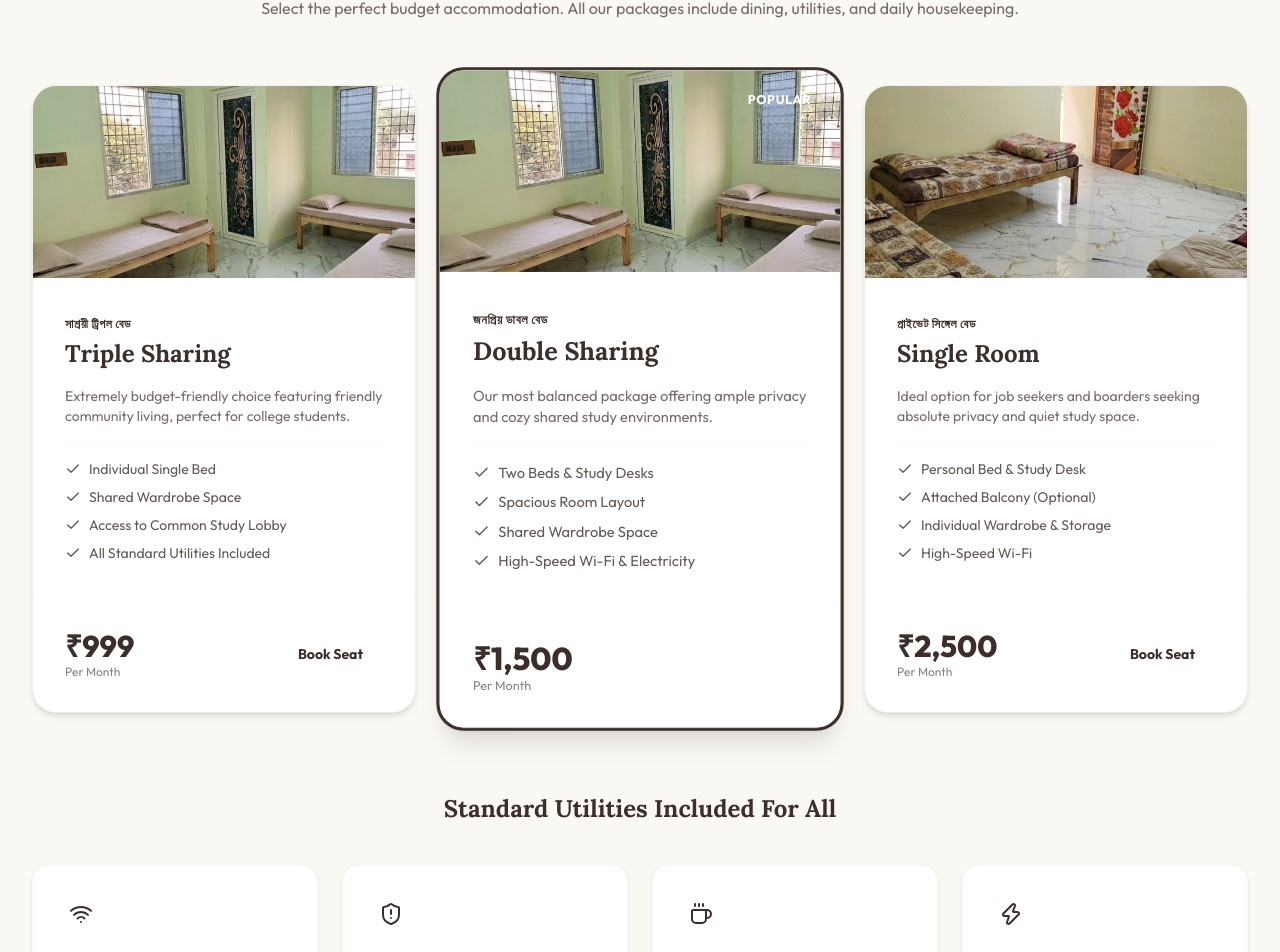
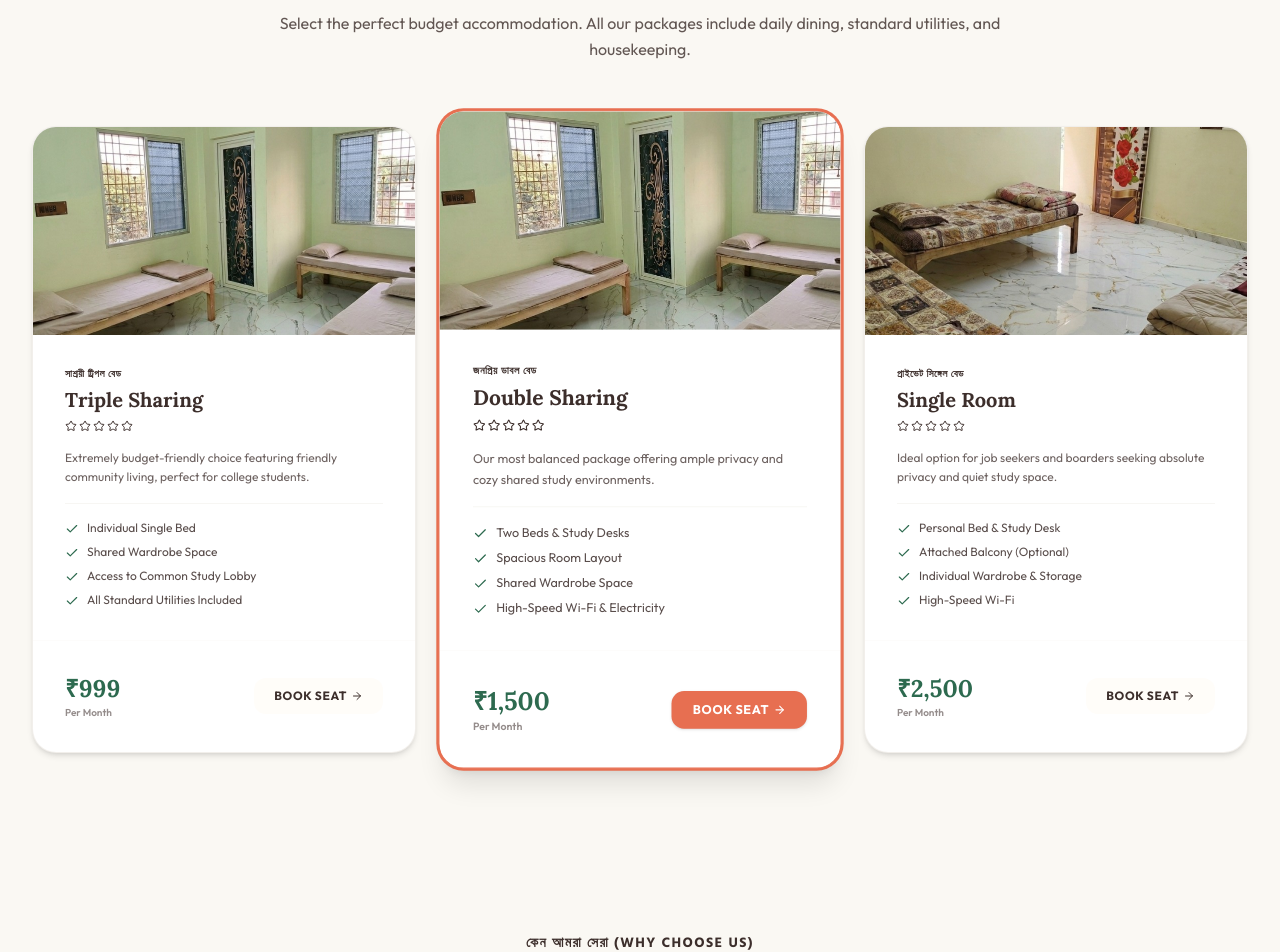
Before and after one commit to adeditsmsg-oss/kanak-mess, a Next.js app: page / in a window 1280 px wide. Shown: the part 1817-2769 px from the top of the page. Built offline with nearby package versions, Linux system fonts and the light colour scheme.

Commit message:
Upload src/components/Services.tsx to main (Next.js layout upgrade)

```diff
--- a/src/components/Services.tsx
+++ b/src/components/Services.tsx
@@ -1,5 +1,7 @@
+'use client';
+
 import React from 'react';
-import { Wifi, ShieldAlert, Coffee, Zap, Check } from 'lucide-react';
+import { Check, ArrowRight, Star } from 'lucide-react';
 
 export default function Services() {
   const rooms = [
@@ -7,96 +9,96 @@ export default function Services() {
       id: 'triple',
       name: 'Triple Sharing',
       banglaName: 'সাশ্রয়ী ট্রিপল বেড',
-      price: '₹999',
+      price: '999',
       period: 'Per Month',
       popular: false,
       description: 'Extremely budget-friendly choice featuring friendly community living, perfect for college students.',
       features: ['Individual Single Bed', 'Shared Wardrobe Space', 'Access to Common Study Lobby', 'All Standard Utilities Included'],
-      image: 'images/bedroom_green.jpg'
+      image: '/kanak-mess/images/bedroom_green.jpg'
     },
     {
       id: 'double',
       name: 'Double Sharing',
       banglaName: 'জনপ্রিয় ডাবল বেড',
-      price: '₹1,500',
+      price: '1,500',
       period: 'Per Month',
       popular: true,
       description: 'Our most balanced package offering ample privacy and cozy shared study environments.',
       features: ['Two Beds & Study Desks', 'Spacious Room Layout', 'Shared Wardrobe Space', 'High-Speed Wi-Fi & Electricity'],
-      image: 'images/bedroom_green.jpg'
+      image: '/kanak-mess/images/bedroom_green.jpg'
     },
     {
       id: 'single',
       name: 'Single Room',
       banglaName: 'প্রাইভেট সিঙ্গেল বেড',
-      price: '₹2,500',
+      price: '2,500',
       period: 'Per Month',
       popular: false,
       description: 'Ideal option for job seekers and boarders seeking absolute privacy and quiet study space.',
       features: ['Personal Bed & Study Desk', 'Attached Balcony (Optional)', 'Individual Wardrobe & Storage', 'High-Speed Wi-Fi'],
-      image: 'images/bedroom_yellow.jpg'
+      image: '/kanak-mess/images/bedroom_yellow.jpg'
     }
   ];
 
-  const amenities = [
-    { title: 'High-Speed Wi-Fi', desc: 'Unlimited internet access across all rooms', icon: Wifi },
-    { title: 'CCTV & Security', desc: '24/7 boundary security and active wardens', icon: ShieldAlert },
-    { title: 'Delicious Daily Meals', desc: 'Consistent, hygienic home-style food cooked daily', icon: Coffee },
-    { title: 'Water & Power Backup', desc: 'RO filtered water and continuous electricity flow', icon: Zap },
-  ];
-
   return (
-    <section id="services" className="py-20 bg-ivory text-charcoalText border-t border-greyBorder/20">
-      <div className="max-w-7xl mx-auto px-4 sm:px-6 lg:px-8">
+    <section id="services" className="py-24 bg-creamBg text-charcoalText relative overflow-hidden">
+      <div className="max-w-7xl mx-auto px-6 sm:px-8">
 
         {/* Title */}
         <div className="text-center max-w-3xl mx-auto mb-16">
-          <span className="text-sm font-bold uppercase tracking-widest text-goldBrand font-bengali">রুম ও সুযোগ-সুবিধা (Services)</span>
-          <h2 className="text-3xl sm:text-4xl font-bold mt-2">Affordable Room Packages</h2>
-          <p className="text-charcoalText/70 mt-4 leading-relaxed">
-            Select the perfect budget accommodation. All our packages include dining, utilities, and daily housekeeping.
+          <span className="text-sm font-bold uppercase tracking-widest text-accentRose font-bengali">রুম ও সুযোগ-সুবিধা (Services)</span>
+          <h2 className="text-3xl sm:text-4xl font-extrabold text-primaryGreen mt-2 font-serif">Affordable Room Packages</h2>
+          <p className="text-charcoalText/80 mt-4 leading-relaxed text-sm sm:text-base">
+            Select the perfect budget accommodation. All our packages include daily dining, standard utilities, and housekeeping.
           </p>
         </div>
 
-        {/* REDESIGNED: Horizontal Pricing Grid (No Selector) */}
-        <div className="grid grid-cols-1 md:grid-cols-3 gap-8 items-stretch mb-20">
+        {/* Pricing Cards (3 Column Grid - Replicating reference image layout with stars under title) */}
+        <div className="grid grid-cols-1 md:grid-cols-3 gap-8 items-stretch">
           {rooms.map((room) => (
             <div
               key={room.id}
-              className={`bg-white rounded-3xl overflow-hidden border transition-all duration-300 flex flex-col justify-between hover:shadow-2xl ${
+              className={`bg-whitePure rounded-3xl overflow-hidden border transition-all duration-300 flex flex-col justify-between hover:shadow-xl ${
                 room.popular
-                  ? 'border-terracotta ring-2 ring-terracotta relative scale-105 z-10 shadow-xl'
+                  ? 'border-accentOrange ring-2 ring-accentOrange relative scale-105 z-10 shadow-xl'
                   : 'border-greyBorder/50 shadow-md'
               }`}
             >
               {room.popular && (
-                <div className="absolute top-4 right-4 bg-terracotta text-white text-xs font-bold px-3 py-1 rounded-full uppercase tracking-wider">
+                <div className="absolute top-4 right-4 bg-accentOrange text-whitePure text-[10px] font-bold px-3 py-1 rounded-full uppercase tracking-wider">
                   Popular
                 </div>
               )}
 
               {/* Card Header & Visual */}
               <div>
-                <div className="h-48 overflow-hidden bg-warmOffWhite">
+                <div className="h-52 overflow-hidden bg-creamCard relative">
                   <img
-                    src={`${import.meta.env.BASE_URL}${room.image}`}
+                    src={room.image}
                     alt={room.name}
                     className="w-full h-full object-cover transform hover:scale-105 transition-transform duration-500"
                   />
                 </div>
 
-                <div className="p-6 sm:p-8 space-y-4">
+                <div className="p-6 sm:p-8 space-y-4 text-left">
                   <div>
-                    <span className="text-xs uppercase tracking-wider text-terracotta font-bold">{room.banglaName}</span>
-                    <h3 className="text-2xl font-bold text-primaryDark mt-1">{room.name}</h3>
+                    <span className="text-[10px] uppercase tracking-wider text-accentRose font-bold font-bengali block">{room.banglaName}</span>
+                    <h3 className="text-xl font-bold text-primaryGreen mt-1 font-serif">{room.name}</h3>
+
+                    {/* Stars Rating immediately under title - Like the reference image */}
+                    <div className="flex items-center space-x-0.5 text-goldBrand mt-1.5">
+                      {[...Array(5)].map((_, i) => (
+                        <Star key={i} size={12} className="fill-goldBrand" />
+                      ))}
+                    </div>
                   </div>
 
-                  <p className="text-sm text-charcoalText/70">{room.description}</p>
+                  <p className="text-xs text-charcoalText/75 leading-relaxed">{room.description}</p>
 
-                  <div className="pt-4 border-t border-greyBorder/20 space-y-2">
+                  <div className="pt-4 border-t border-greyBorder/30 space-y-2">
                     {room.features.map((feature, i) => (
-                      <div key={i} className="flex items-start space-x-2 text-sm text-charcoalText/80">
-                        <Check size={16} className="text-terracotta mt-0.5 flex-shrink-0" />
+                      <div key={i} className="flex items-start space-x-2 text-xs text-charcoalText/85">
+                        <Check size={14} className="text-primaryGreen mt-0.5 flex-shrink-0" />
                         <span>{feature}</span>
                       </div>
                     ))}
@@ -107,43 +109,25 @@ export default function Services() {
               {/* Card Footer */}
               <div className="p-6 sm:p-8 pt-0 border-t border-greyBorder/10 flex items-center justify-between">
                 <div>
-                  <span className="text-3xl font-extrabold text-terracotta">{room.price}</span>
-                  <span className="text-xs text-charcoalText/60 block">{room.period}</span>
+                  <span className="text-2xl font-black text-primaryGreen font-serif">₹{room.price}</span>
+                  <span className="text-[10px] text-charcoalText/55 block font-semibold">{room.period}</span>
                 </div>
                 <a
                   href="#contact"
-                  className={`px-5 py-3 rounded-xl font-bold text-sm transition-colors ${
+                  className={`px-5 py-2.5 rounded-xl font-bold text-xs uppercase tracking-wider transition-colors flex items-center space-x-1 ${
                     room.popular
-                      ? 'bg-terracotta text-white hover:bg-goldBrand'
-                      : 'bg-warmOffWhite text-charcoalText hover:bg-terracotta hover:text-white'
+                      ? 'bg-accentOrange text-whitePure hover:bg-accentHover shadow-sm'
+                      : 'bg-creamCard text-charcoalText hover:bg-accentOrange hover:text-whitePure'
                   }`}
                 >
-                  Book Seat
+                  <span>Book Seat</span>
+                  <ArrowRight size={12} />
                 </a>
               </div>
             </div>
           ))}
         </div>
 
-        {/* Grid of General Amenities */}
-        <div>
-          <h3 className="text-2xl font-bold text-center text-primaryDark mb-10">Standard Utilities Included For All</h3>
-          <div className="grid grid-cols-1 md:grid-cols-2 lg:grid-cols-4 gap-6">
-            {amenities.map((item, idx) => (
-              <div
-                key={idx}
-                className="bg-white p-6 rounded-2xl border border-greyBorder/20 hover:border-terracotta transition-all duration-300 shadow-sm hover:shadow-md"
-              >
-                <div className="p-3 bg-terracotta/10 text-terracotta rounded-xl w-fit">
-                  <item.icon size={24} />
-                </div>
-                <h4 className="font-bold text-primaryDark mt-4">{item.title}</h4>
-                <p className="text-sm text-charcoalText/70 mt-2">{item.desc}</p>
-              </div>
-            ))}
-          </div>
-        </div>
-
       </div>
     </section>
   );
```
